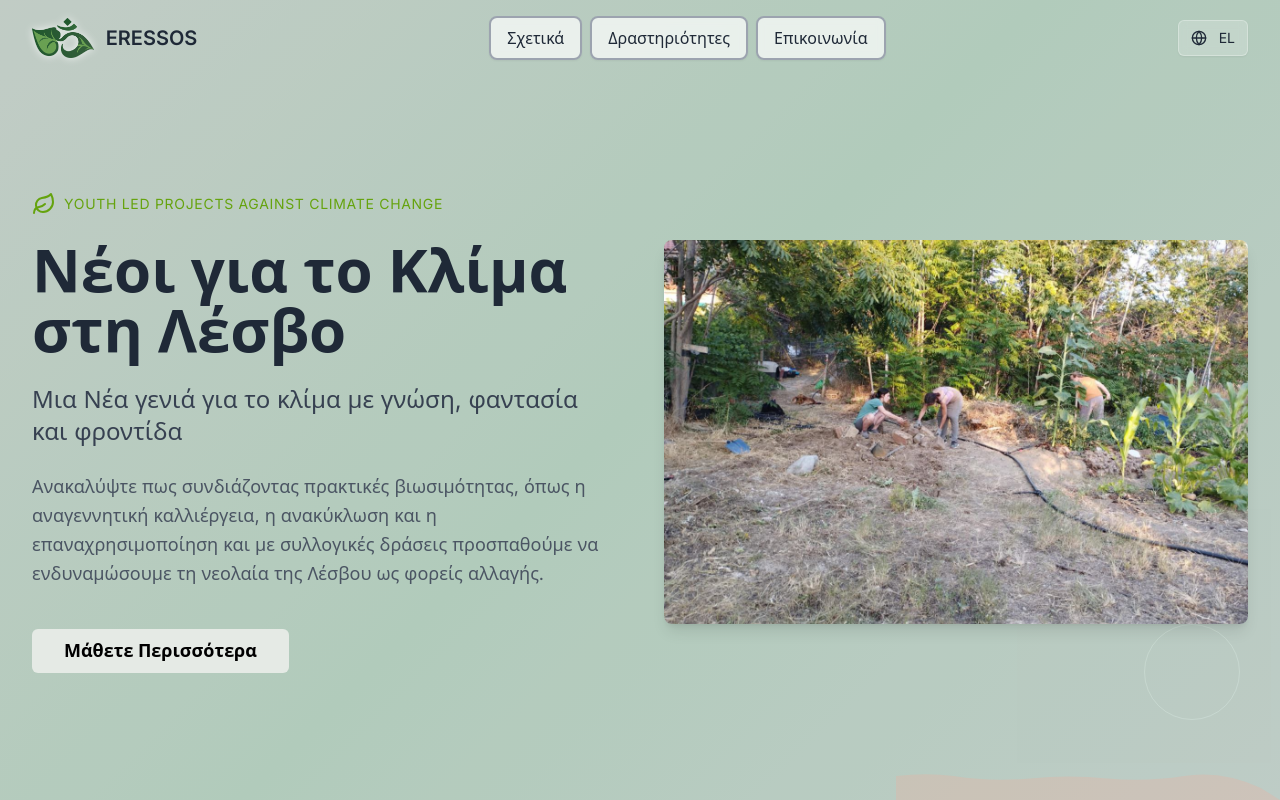
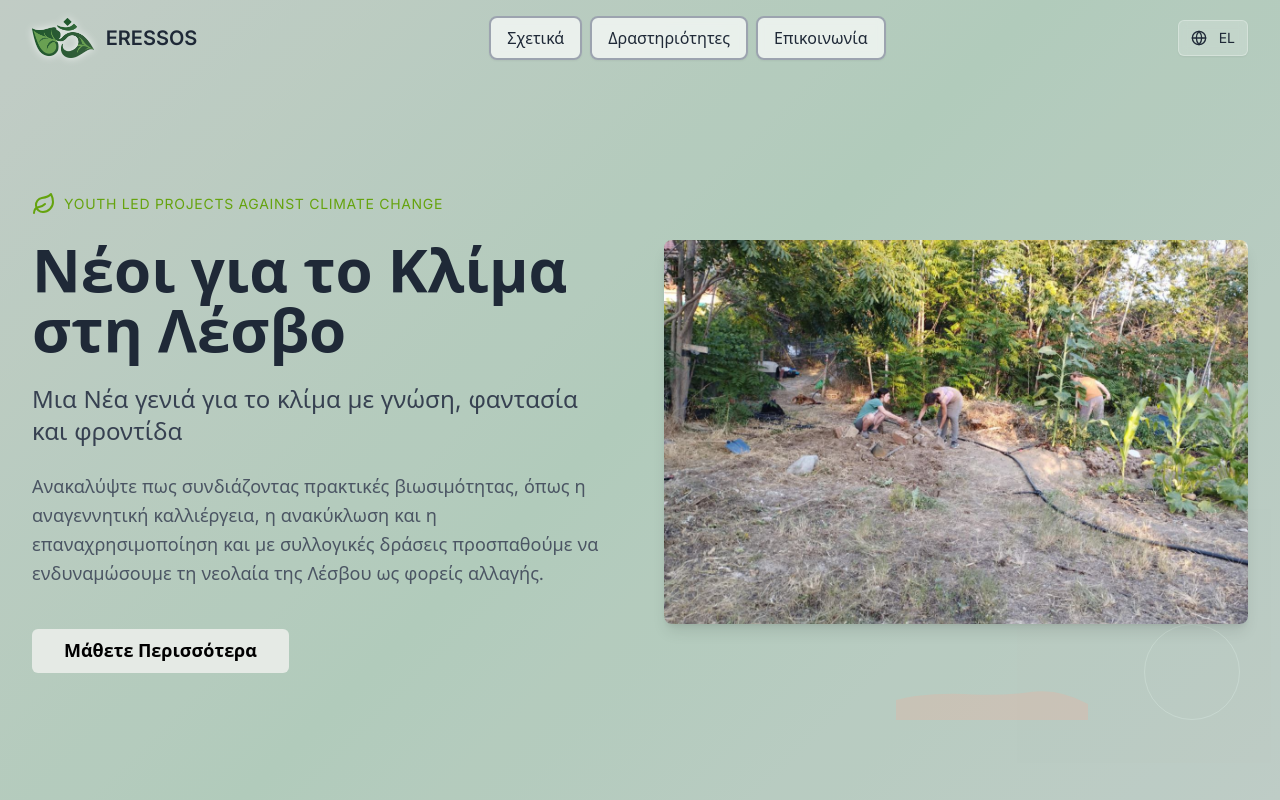
Before and after one commit to powerlovercoding/om-erresos-permaculture-web, a React (Vite) app: page / in a window 1280 px wide. Shown: the top 800 px of the page. Built offline with nearby package versions, Linux system fonts and the light colour scheme.

Commit message:
Refine hero section wave effect
Adjusted the coral wave in the hero section to match the detailed specifications, including position, size, shape, and opacity.

```diff
--- a/src/components/HeroSection.tsx
+++ b/src/components/HeroSection.tsx
@@ -23,15 +23,20 @@ const HeroSection = () => {
         <div className="absolute top-1/3 right-1/4 w-16 h-16 border border-gray-300/30 rounded-full"></div>
       </div>
 
-      {/* Subtle decorative wave starting from bottom right corner */}
-      <div className="absolute bottom-0 right-0 pointer-events-none" style={{ width: '30vw', height: '15vh' }}>
+      {/* Subtle coral wave in bottom right corner - exact specifications */}
+      <div className="absolute pointer-events-none" style={{
+        bottom: '10%',
+        right: '15%',
+        width: '15vw',
+        height: '10vh'
+      }}>
         <svg
           viewBox="0 0 100 100"
           className="w-full h-full"
           preserveAspectRatio="none"
         >
           <path
-            d="M95 90 Q85 75 75 80 Q65 85 55 82 Q45 79 35 82 Q25 85 15 80 Q8 77 0 80 L0 100 L100 100 Z"
+            d="M100 80 Q85 60 70 65 Q55 70 40 68 Q25 66 10 70 Q5 72 0 75 L0 100 L100 100 Z"
             fill="#F5A992"
             opacity="0.25"
           />
```
